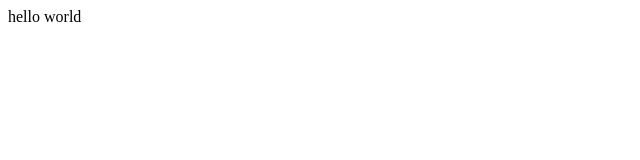
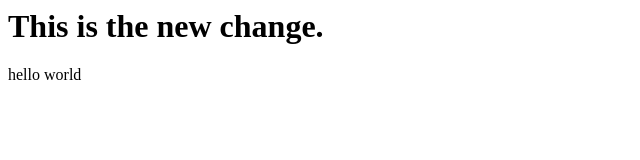
Before and after one commit to kunal-bhati2002/github-demo, a plain HTML site: page index.html in a window 1280 px wide. Shown: the whole page, without its empty margins (0-640 px from the left). Drawn offline with Linux system fonts and the light colour scheme.

Commit message:
heading added

```diff
--- a/index.html
+++ b/index.html
@@ -1 +1,2 @@
+<h1>This is the new change.</h1>
 <p>hello world</p>
```
